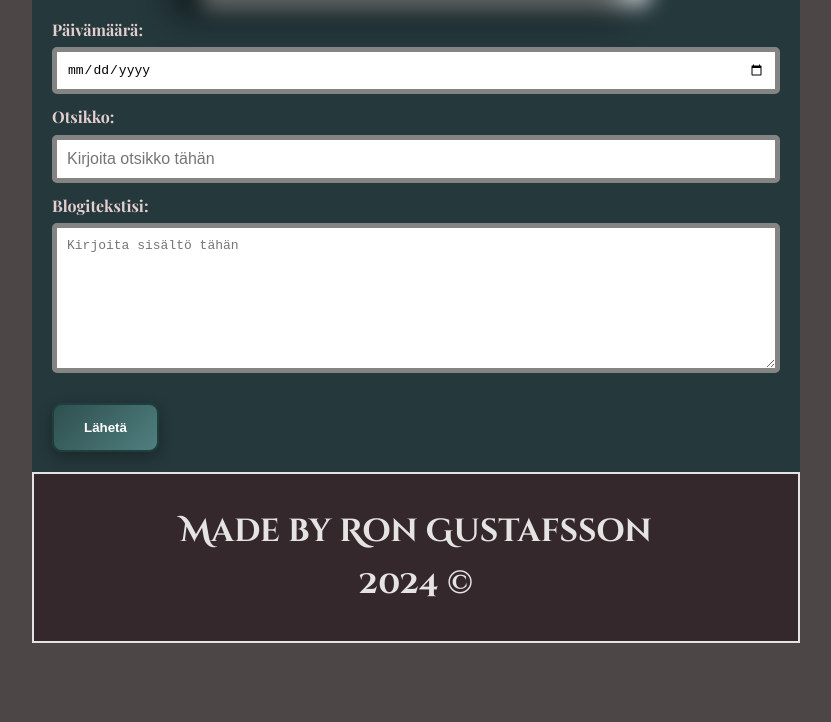
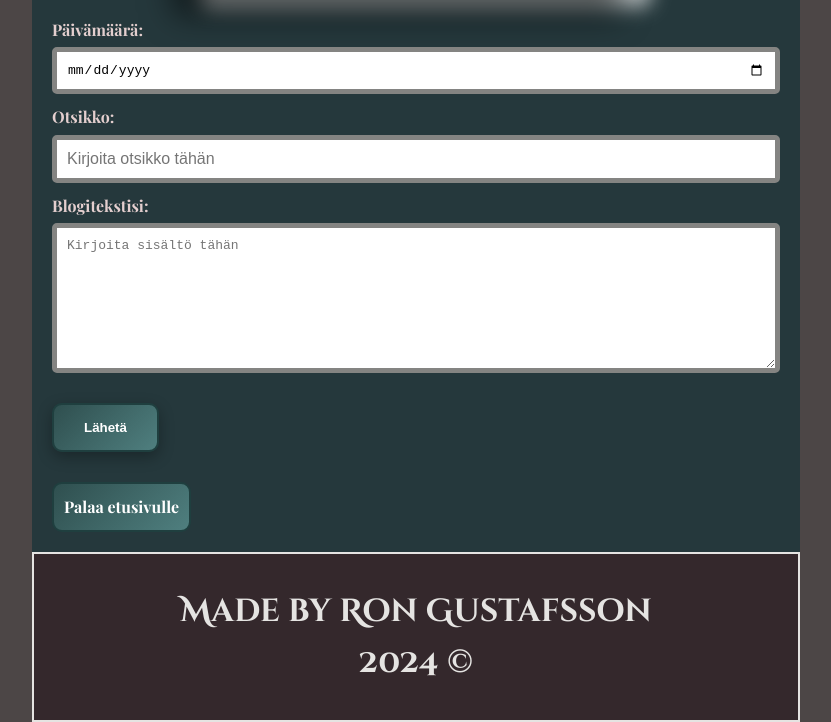
Before and after one commit to Ron-Gustafsson/oma-sivusto, a website: page Blogi harjoitus/blogi.html in a window 1280 px wide. Shown: the part 437-1159 px from the top of the page, without its empty margins (224-1055 px from the left). Before the commit the page ends 1080 px from the top, so only its background shows below. Drawn offline with nearby package versions, Linux system fonts and the light colour scheme; a web font is replaced by a local one.

Commit message:
Päivityksiä

```diff
--- a/Blogi harjoitus/blogi.css
+++ b/Blogi harjoitus/blogi.css
@@ -224,3 +224,26 @@ a {
   transform: scale(1.15);
   /* Pieni suurennus hover-tilassa */
 }
+
+.back-button {
+  display: inline-block;
+  padding: 10px 10px;
+  margin-top: 30px;
+  background: linear-gradient(135deg, #2F4F4F, #4F7F7F); /* Gradientti tausta Dark Slate Grey -sävyt */
+  color: #FFF;
+  font-weight: bold;
+  text-decoration: none;
+  border-radius: 10px;
+  border: 2px solid #1F3F3F;
+  transition: background 0.2s ease, transform 0.2s ease; /* Sujuva siirtymä */
+}
+
+.back-button:hover {
+  color: #0C090A;
+    /* Night teksti  */
+    font-weight: bold;
+    background: linear-gradient(150deg, #4C787E, #FAEBD7);
+    /* Tummempi gradientti hover-tilassa - Wintergreen Dream & Antique White  */
+    transform: scale(1.15);
+    /* Pieni suurennus hover-tilassa */
+}
--- a/Blogi harjoitus/blogi.html
+++ b/Blogi harjoitus/blogi.html
@@ -48,8 +48,10 @@
       </div>
 
       <button id="laheta-nappula">Lähetä</button>
+      <br>
+      <a href="../index.html" class="back-button">Palaa etusivulle</a>
+    </main>
 
-    </main>
 
     <footer>
       <h1>Made by Ron Gustafsson <br> 2024 &copy;
```
Also changed, not shown: 2 other files.
